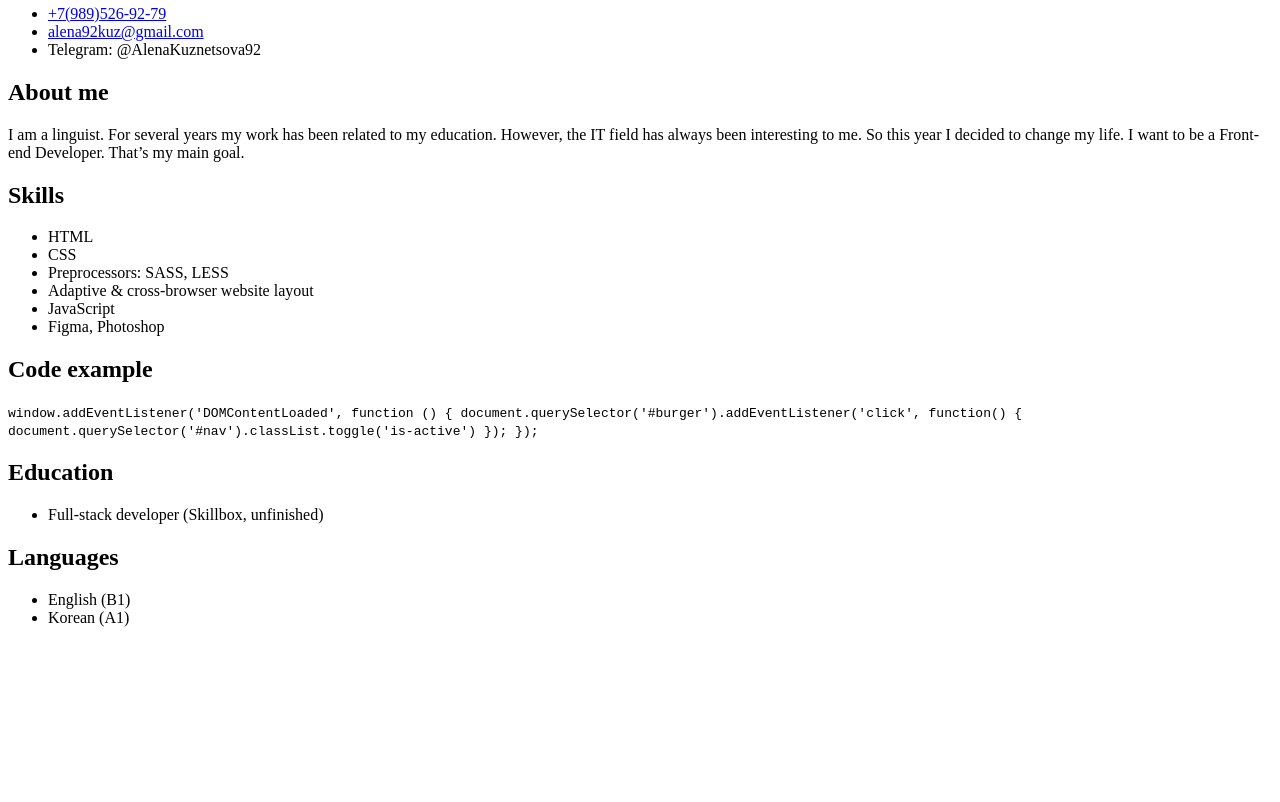
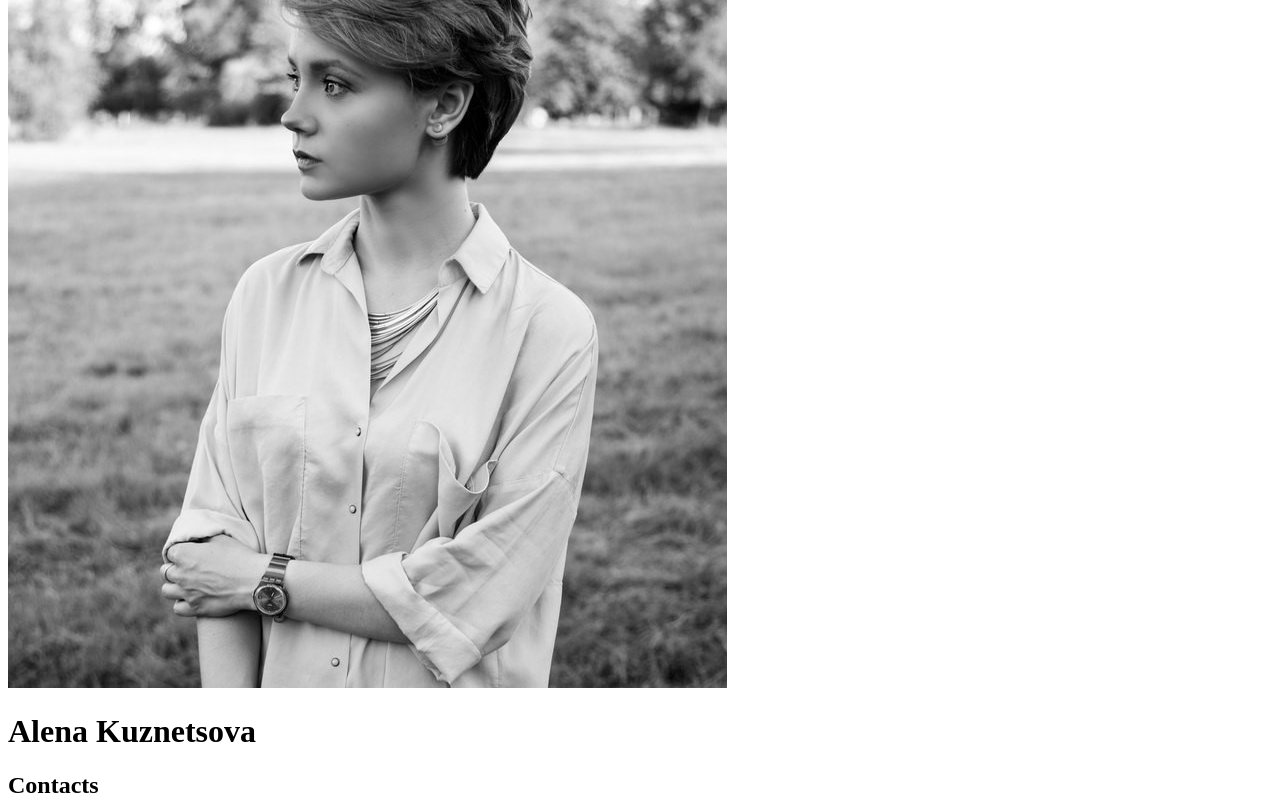
Before and after one commit to AK252/rsschool-cv, a plain HTML site: page index.html in a window 1280 px wide. Shown: the part 122-924 px from the top of the page. Before the commit the page ends 800 px from the top, so only its background shows below. Drawn offline with Linux system fonts and the light colour scheme.

Commit message:
feat: fix basic page layout and add avatar.jpg

```diff
--- a/index.html
+++ b/index.html
@@ -7,13 +7,14 @@
 <body>
     <div class="container">
       <header>
+        <img src="img/avatar.jpg" alt="A. Kuznetsova">
         <h1>Alena Kuznetsova</h1>
         <h2 class="title">Contacts</h2>
         <ul class="list">
-          <li>
+          <li>Tel:
             <a href="tel:+79895269279">+7(989)526-92-79</a>
           </li>
-          <li>
+          <li>Email:
             <a href="mailto:alena92kuz@gmail.com">alena92kuz@gmail.com</a>
           </li>
           <li>Telegram: @AlenaKuznetsova92</li>
@@ -45,13 +46,13 @@
 
         <section>
           <h2 class="title">Code example</h2>
-          <code>
+          <pre>
             window.addEventListener('DOMContentLoaded', function () {
               document.querySelector('#burger').addEventListener('click', function() {
                 document.querySelector('#nav').classList.toggle('is-active')
               });
             });
-          </code>
+          </pre>
         </section>
 
         <section>
```
Also changed, not shown: img/avatar.jpg (added).
